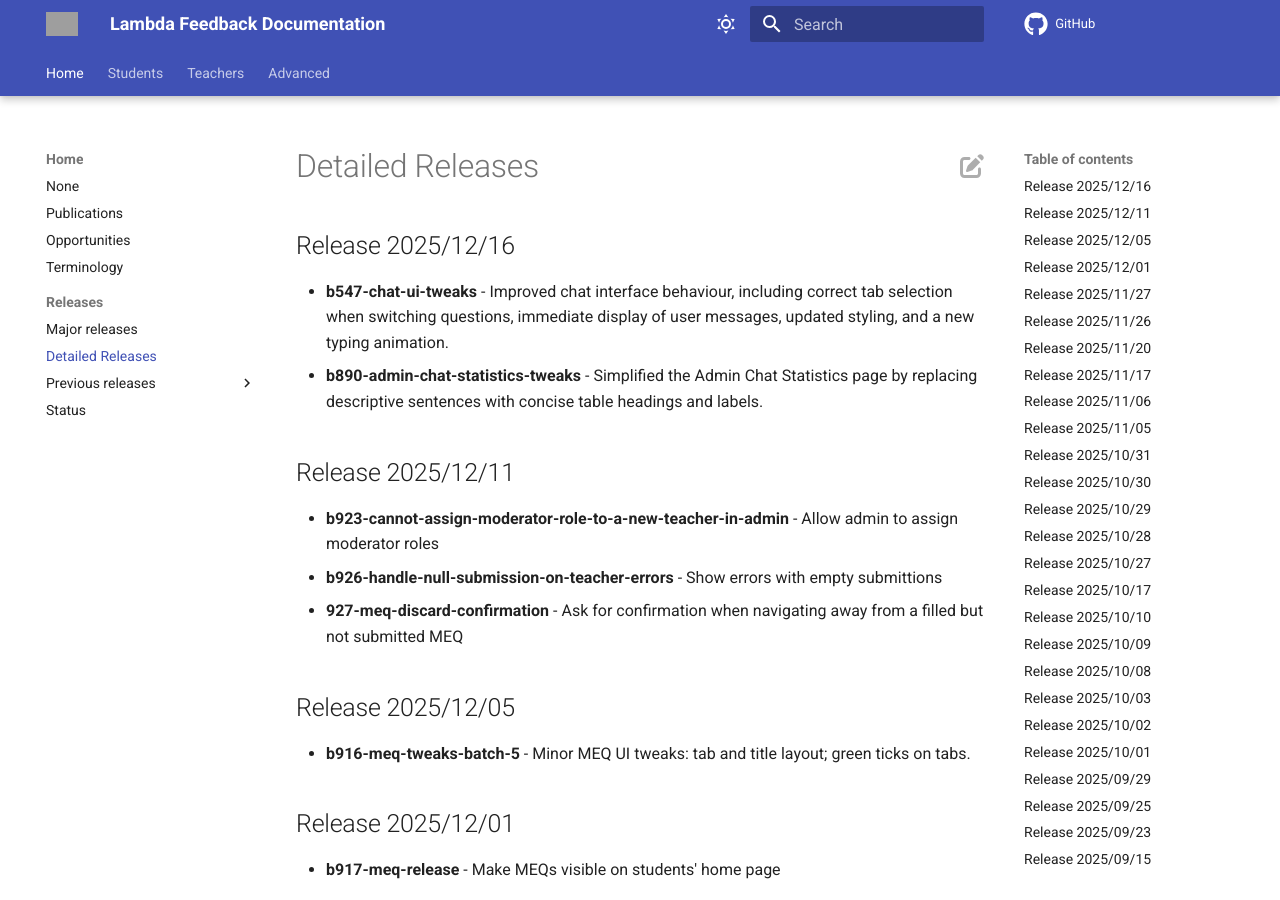
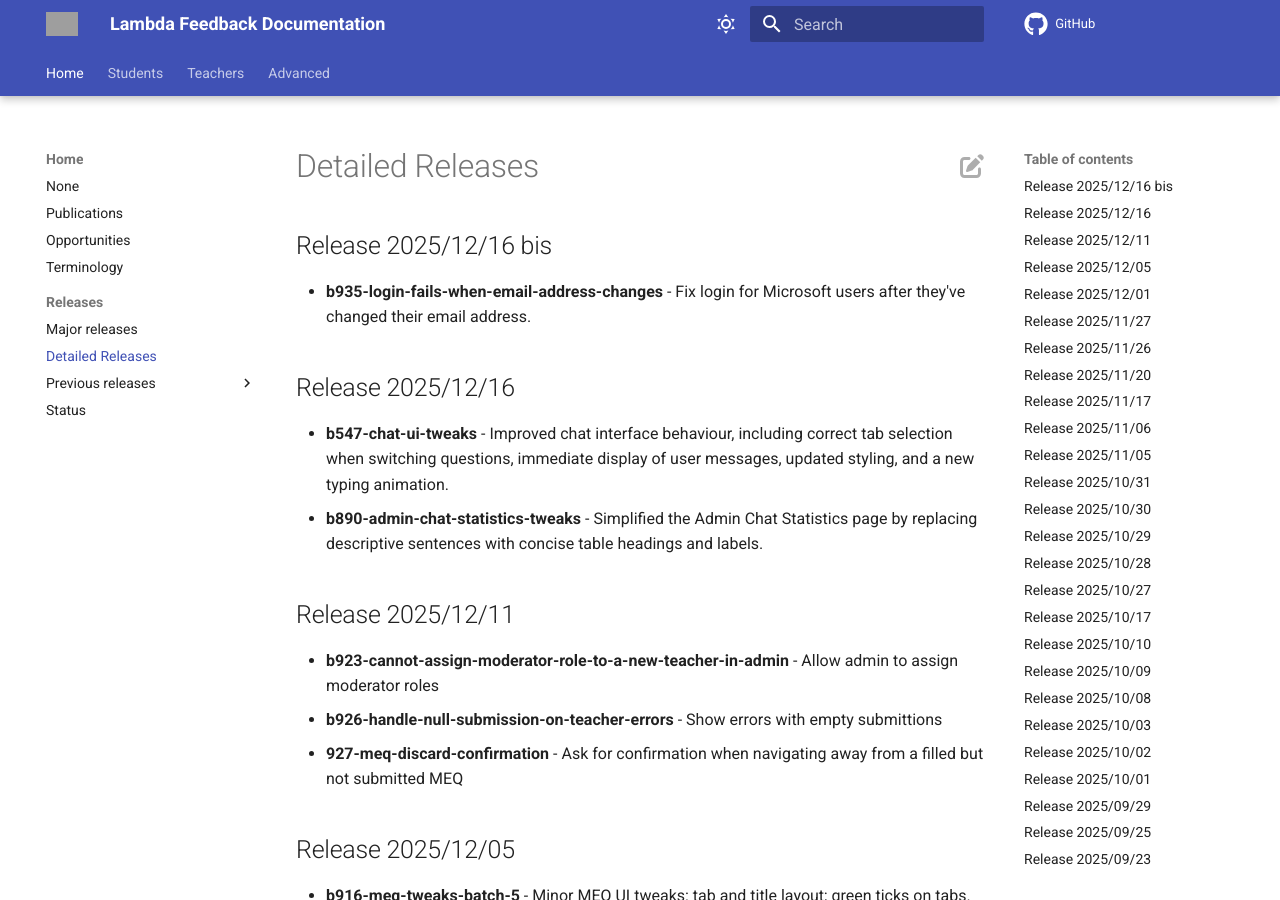
Before and after one commit to lambda-feedback/user-documentation, an MkDocs documentation site: the page built from docs/releases/detailed_releases.md, in a window 1280 px wide and 900 px high. Built offline with MkDocs 1.6.1 and Material for MkDocs 9.7.7, drawn with Linux system fonts in a browser that asks for light colours; comment, search, counter and statistics services are not loaded; grey boxes are pictures that could not be loaded.

Commit message:
Add release notes for 2025/12/16 bis

```diff
--- a/docs/releases/detailed_releases.md
+++ b/docs/releases/detailed_releases.md
@@ -1,3 +1,7 @@
+## Release 2025/12/16 bis
+
+- **b935-login-fails-when-email-address-changes** - Fix login for Microsoft users after they've changed their email address.
+
 ## Release 2025/12/16
 
 - **b547-chat-ui-tweaks** - Improved chat interface behaviour, including correct tab selection when switching questions, immediate display of user messages, updated styling, and a new typing animation.
```
